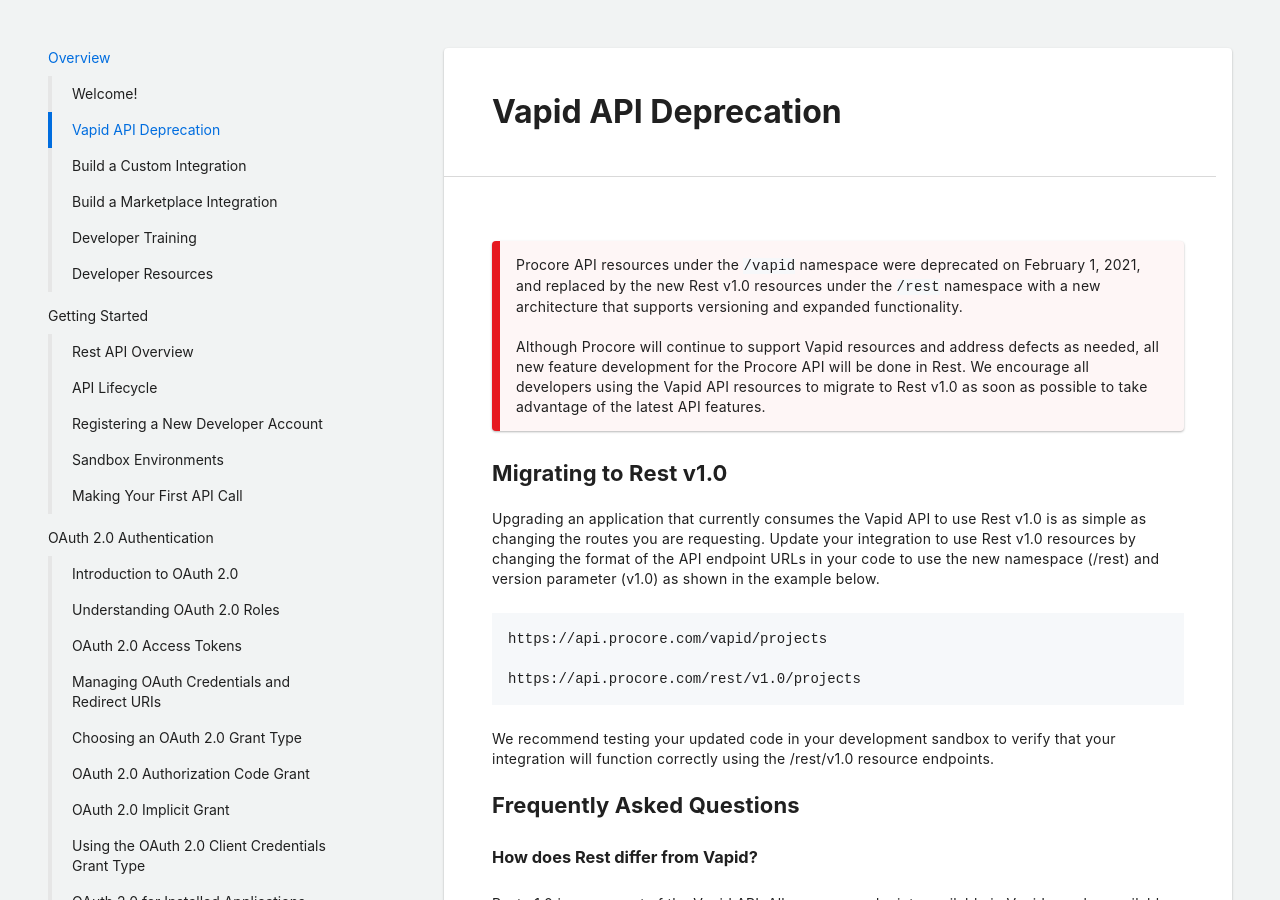
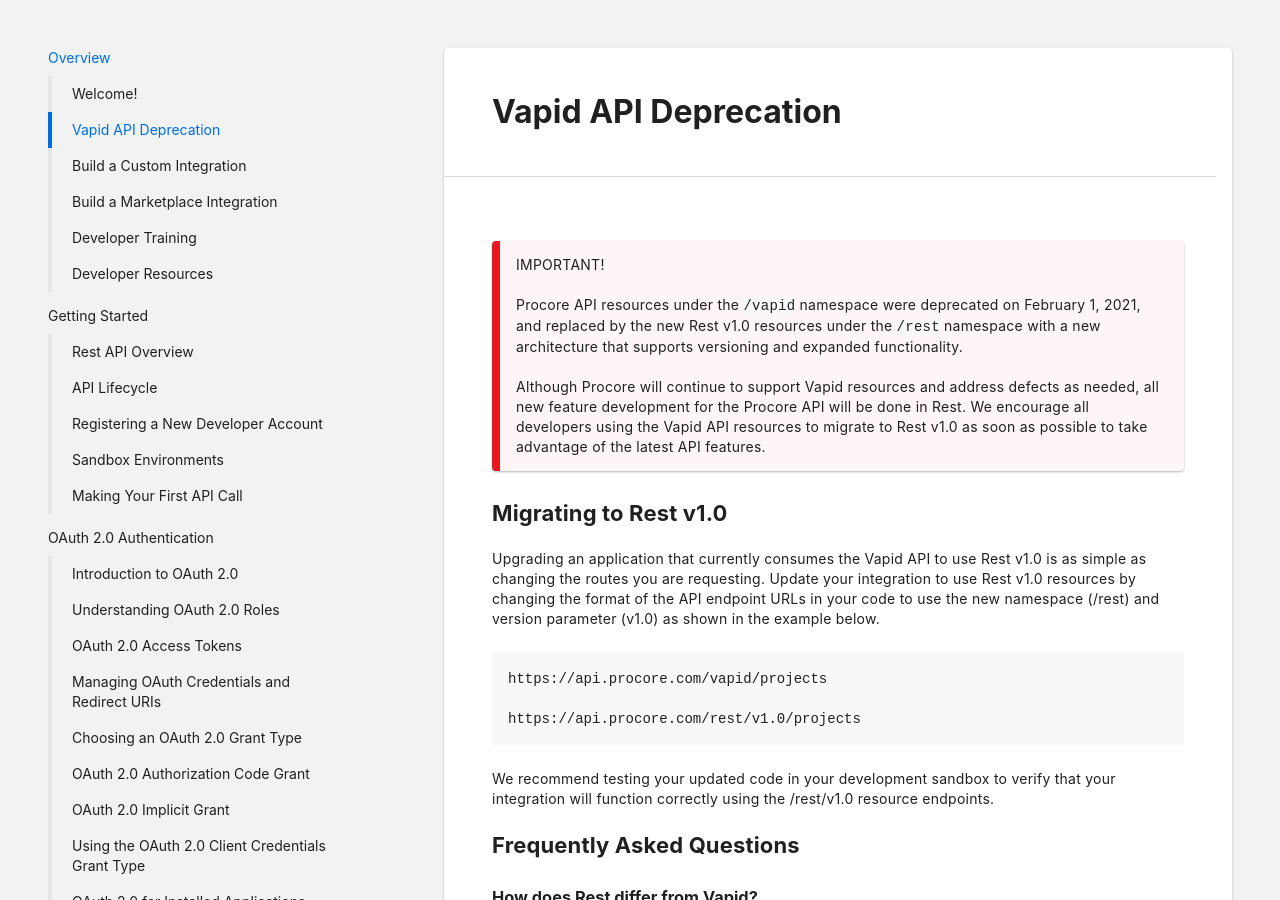
Before and after one commit to procore/documentation, a Jekyll site: the page built from overview/vapid_deprecation.md, in a window 1280 px wide and 900 px high. Built offline with Jekyll 4.4.1, drawn with Linux system fonts in a browser that asks for light colours.

Commit message:
Add "IMPORTANT!" on top of alerts

```diff
--- a/overview/vapid_deprecation.md
+++ b/overview/vapid_deprecation.md
@@ -5,6 +5,8 @@ layout: default
 section_title: Overview
 ---
 
+>IMPORTANT!
+>
 > Procore API resources under the `/vapid` namespace were deprecated on February 1, 2021, and replaced by the new Rest v1.0 resources under the `/rest` namespace with a new architecture that supports versioning and expanded functionality.
 >
 > Although Procore will continue to support Vapid resources and address defects as needed, all new feature development for the Procore API will be done in Rest.
```
Also changed, not shown: overview/introduction.md (+2 -0 lines).
